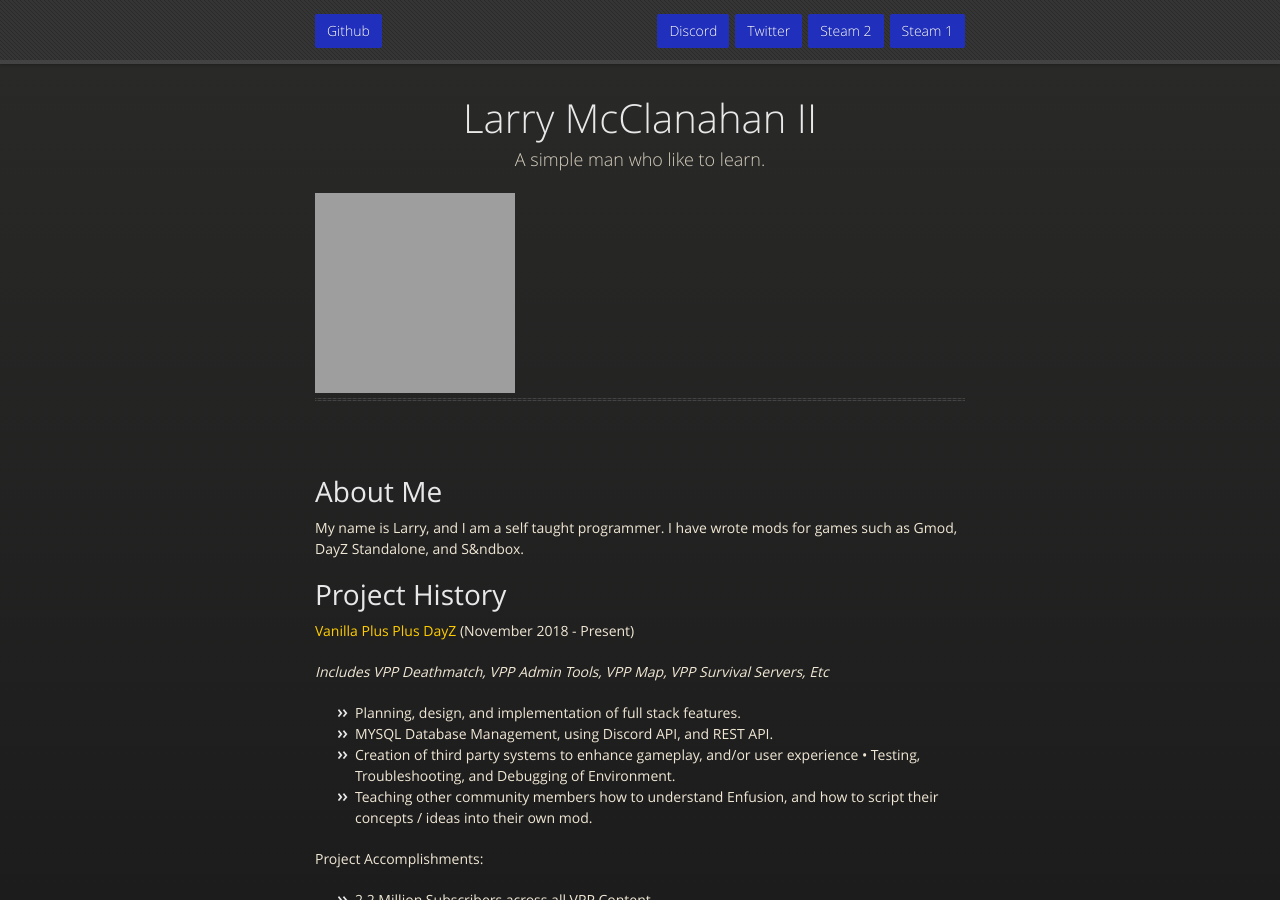
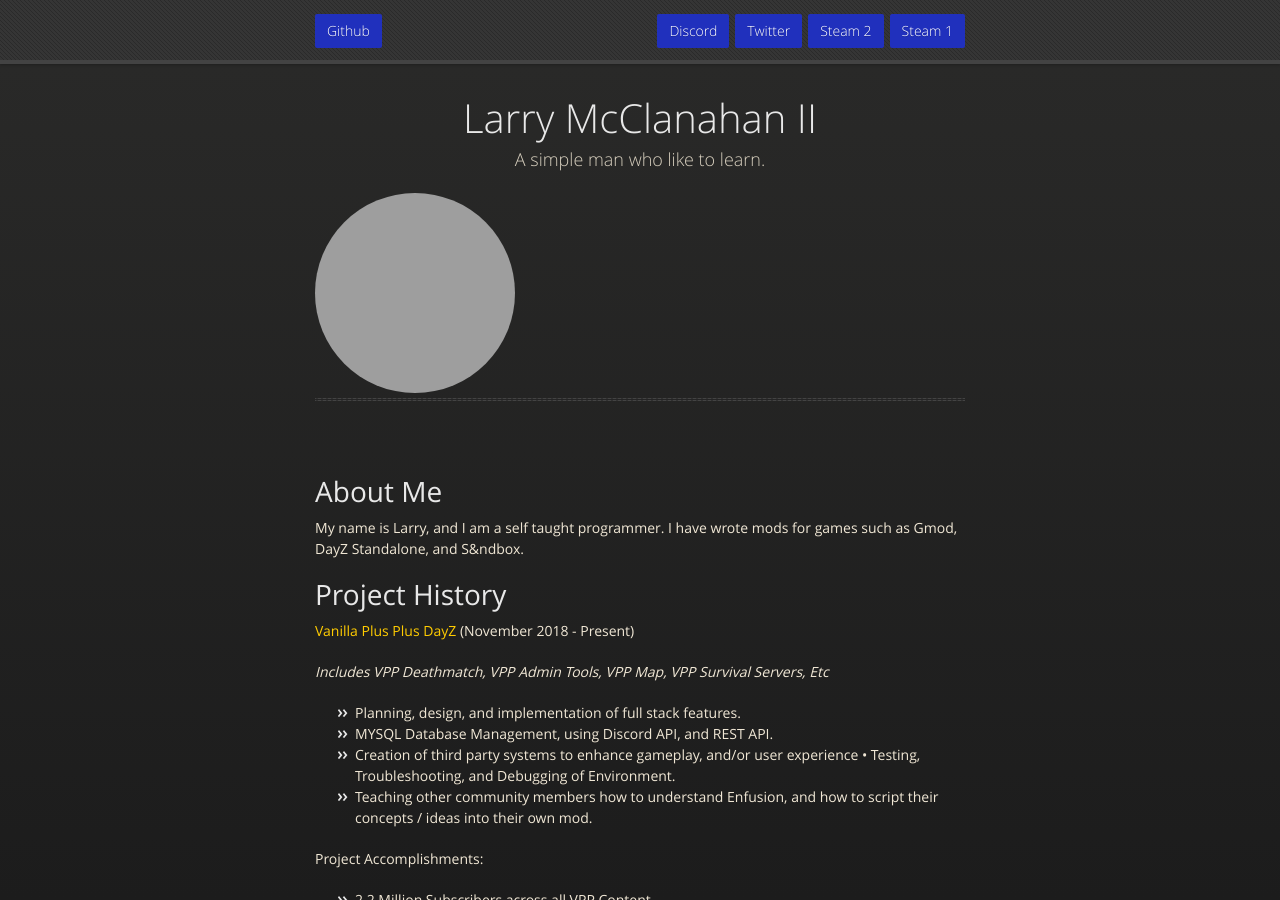
Before and after one commit to GravityWolfNotAmused/gravitywolfnotamused.github.io, a Jekyll site: the page built from index.md, in a window 1280 px wide and 900 px high. Built offline with Jekyll 4.4.1, drawn with Linux system fonts in a browser that asks for light colours; our own code applies the rules of GitHub Pages for plain Markdown files; grey boxes are pictures that could not be loaded.

Commit message:
Update default.html

```diff
--- a/_layouts/default.html
+++ b/_layouts/default.html
@@ -36,7 +36,7 @@
         <div id="title">
           <h1>{{ site.title | default: site.github.repository_name }}</h1>
           <p>{{ site.description | default: site.github.project_tagline }}</p>
-          <image src="https://avatars.githubusercontent.com/u/24533882?v=4" alt="Larry McClanahan">
+          <image style="border-radius: 50%" src="https://avatars.githubusercontent.com/u/24533882?v=4" alt="Larry McClanahan">
           <hr>
         </div>
 
```
